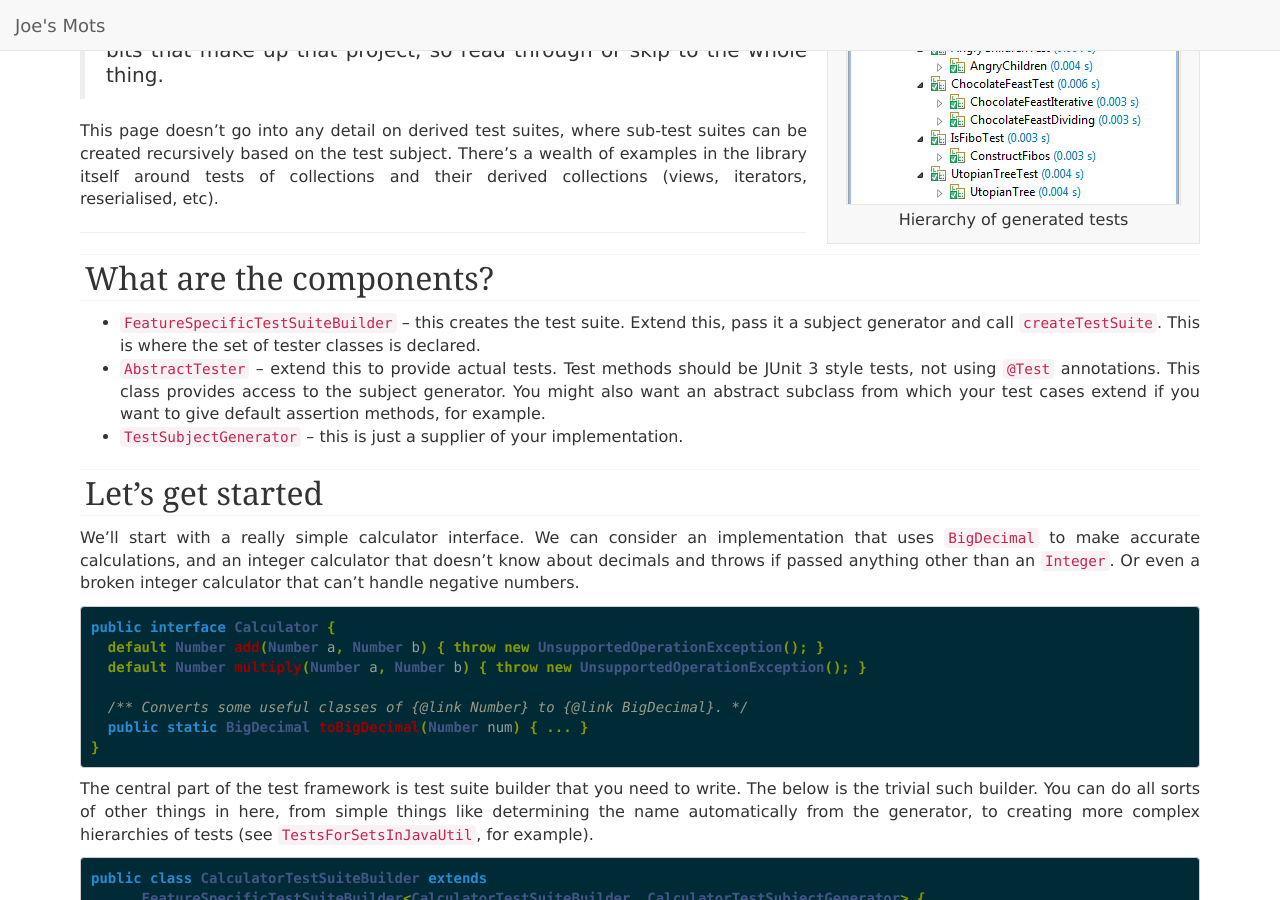
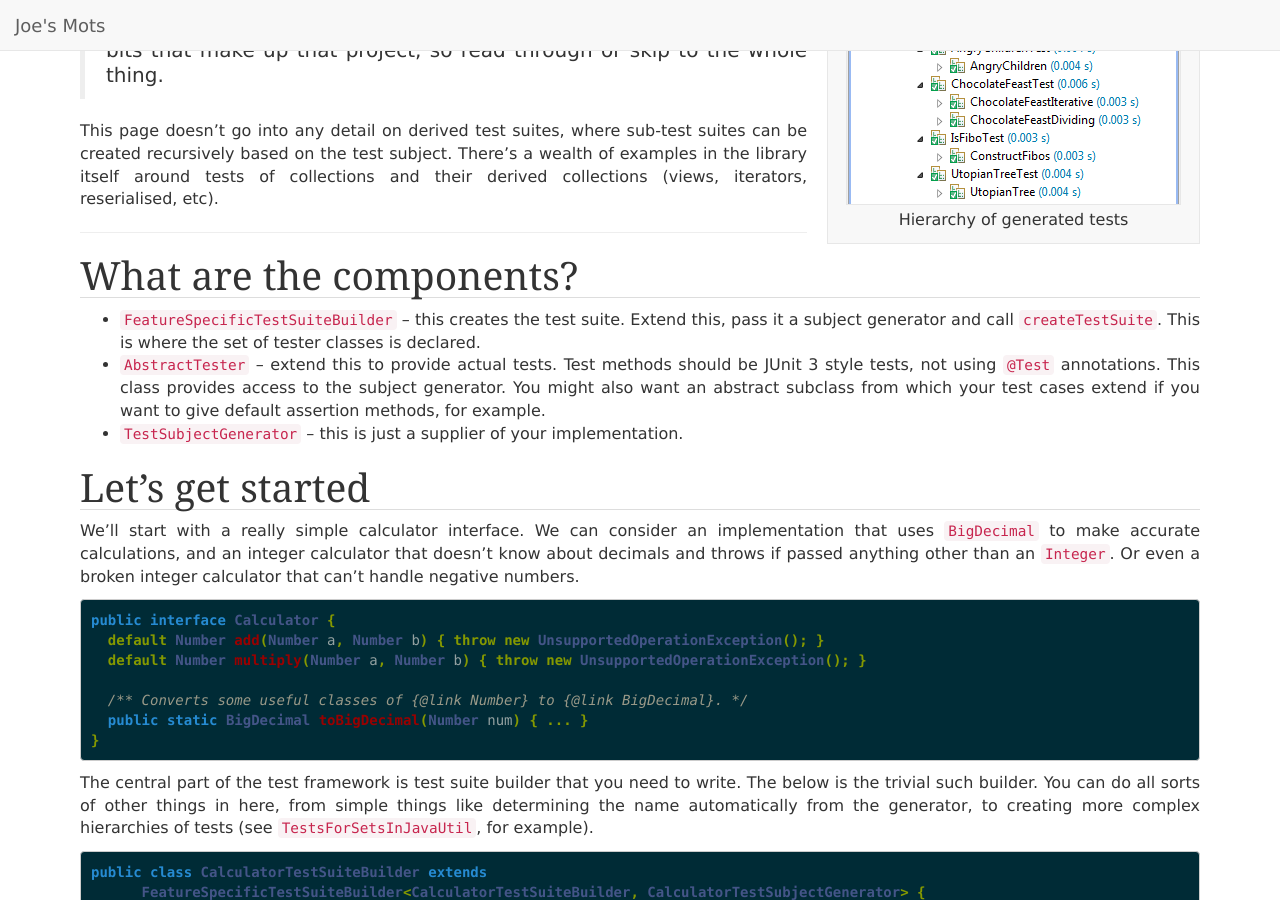
Before and after one commit to joekearney/joekearney.github.io, a Jekyll site: the page built from _posts/2014-04-20-guava-testlib-example.md, in a window 1280 px wide and 900 px high, scrolled down 558 px. Built offline with Jekyll 4.4.1, drawn with Linux system fonts in a browser that asks for light colours; nearby versions of some CDN libraries; some web fonts are replaced; Markdown is read by kramdown in place of the engine named in the settings.

Commit message:
h2 -> h1

```diff
--- a/_posts/2014-04-20-guava-testlib-example.md
+++ b/_posts/2014-04-20-guava-testlib-example.md
@@ -31,13 +31,13 @@ This page doesn't go into any detail on derived test suites, where sub-test suit
 
 ***
 
-## What are the components?
+# What are the components?
 
 * `FeatureSpecificTestSuiteBuilder` &ndash; this creates the test suite. Extend this, pass it a subject generator and call `createTestSuite`. This is where the set of tester classes is declared.
 * `AbstractTester` &ndash; extend this to provide actual tests. Test methods should be JUnit 3 style tests, not using `@Test` annotations. This class provides access to the subject generator. You might also want an abstract subclass from which your test cases extend if you want to give default assertion methods, for example.
 * `TestSubjectGenerator` &ndash; this is just a supplier of your implementation.
 
-## Let's get started
+# Let's get started
 
 We'll start with a really simple calculator interface. We can consider an implementation that uses `BigDecimal` to make accurate calculations, and an integer calculator that doesn't know about decimals and throws if passed anything other than an `Integer`. Or even a broken integer calculator that can't handle negative numbers.
 
@@ -67,7 +67,7 @@ public class CalculatorTestSuiteBuilder extends
 
 As soon as we write any test classes we'll add those classes to the list returned from `getTesters`.
 
-## Writing a first test
+# Writing a first test
 
 To start with, let's write a superclass for our test cases, which can contain the common assertions and functions that we'll want to use.
 
@@ -105,7 +105,7 @@ Now the test class can be added to the list of testers in the `CalculatorTestSui
 }
 {% endhighlight %}
 
-## Running the tests
+# Running the tests
 
 The builder builds the test suite for a subject generator that you provide. Here, all the generator has to do is to supply an instance the calculator.
 
@@ -128,7 +128,7 @@ public class TestsForCalculators {
 
 Now you can just keep adding tests that are independent of the impleentations.
 
-## Features
+# Features
 
 Different implementations can have different features. If we know that a specific Calculator won't handle non-integers, or negative numbers, say, then the tests asserting behaviour around these features shouldn't be run. Even better, we should test that they throw `IllegalArgumentException` or some other consistent response.
 
@@ -175,7 +175,7 @@ suite.addTest(CalculatorTestSuiteBuilder.using(new CalculatorTestSubjectGenerato
 
 Note you can also annotate tests to run only if the feature is not implemented by a specific test subject, using `@Require(absent=CalculatorFeature.NEGATIVE_NUMBERS)`, for example.
 
-## Next steps
+# Next steps
 
 * Our Calculators don't do much, we need to add implementations of other operations, such as multiply.
 * Once we've got tests for new features, we could add them to the `Feature` enum. Test suites implementing a new `MULTIPLY` feature could be declared as such so that only those calculators that support it are tested.
```
